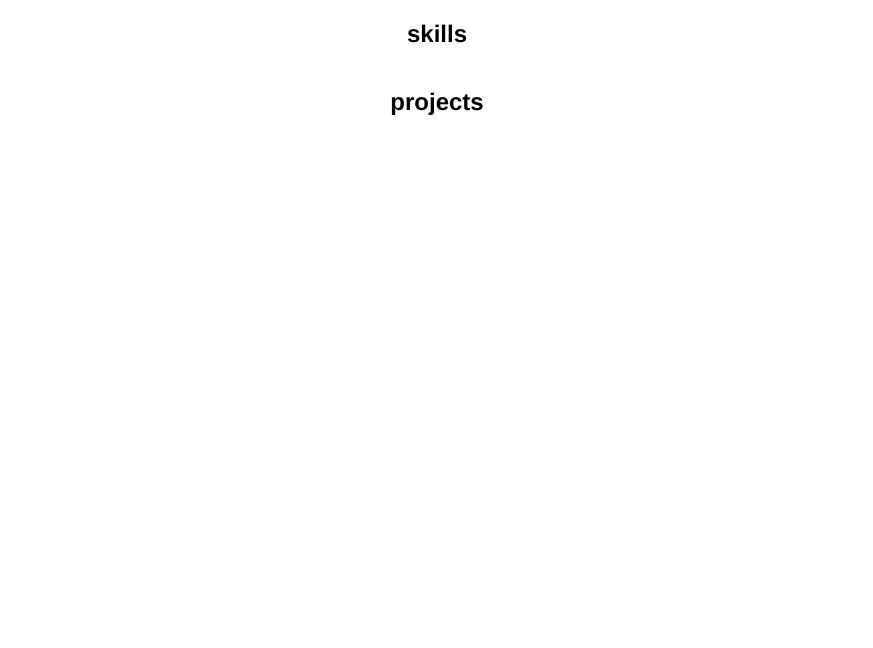
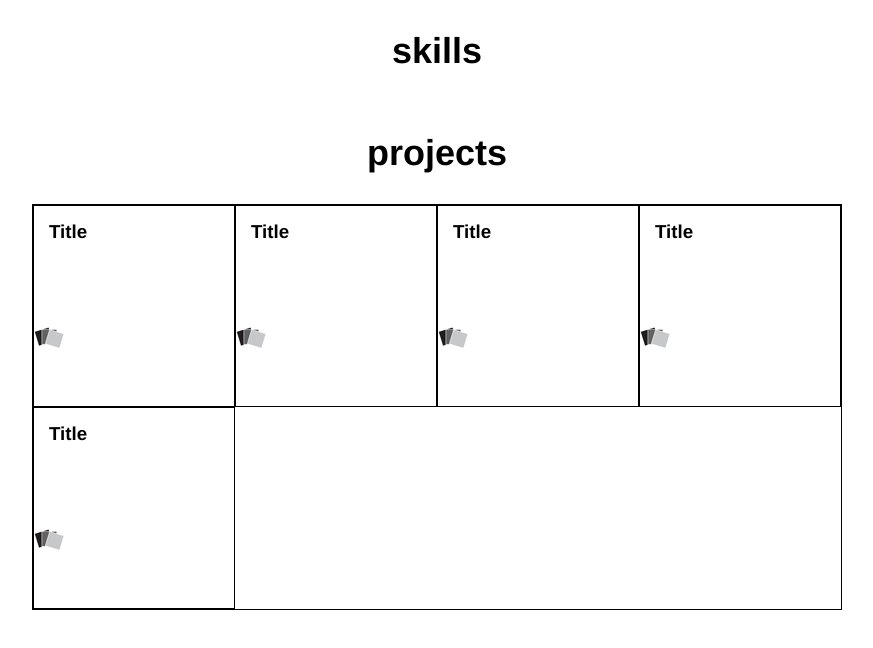
Before and after one commit to jefflombard/jl, a React (Create React App) app: page / in a window 1280 px wide. Shown: the top 648 px of the page, without its empty margins (203-1076 px from the left). Built offline with nearby package versions, Linux system fonts and the light colour scheme.

Commit message:
Project tile add icon

```diff
--- a/src/components/App.css
+++ b/src/components/App.css
@@ -0,0 +1,3 @@
+h2{
+  font-size: 36px;
+}
--- a/src/components/App.js
+++ b/src/components/App.js
@@ -2,6 +2,7 @@ import React, { Component } from 'react';
 import SkillContainer from './Skills/SkillContainer';
 import ProjectContainer from './Projects/ProjectContainer';
 import CardContainer from './Cards/CardContainer';
+import './App.css';
 
 class App extends Component {
   constructor(){
--- a/src/components/Projects/Project.css
+++ b/src/components/Projects/Project.css
@@ -1,3 +1,52 @@
-.cardContainer{
+.projectContainer{
   text-align: center;
 }
+
+.project-flexContainer{
+  border: 1px solid black;
+  display:flex;
+  flex-direction: row;
+  flex-wrap: wrap;
+  justify-content: flex-start;
+  align-content: flex-start;
+  align-items: flex-start;
+  margin: auto;
+  width: 808px;
+}
+
+.project{
+  text-align: left;
+  border: 1px solid black;
+  height: 200px;
+  width: 200px;
+  position: relative;
+}
+
+.project p.tags {
+  position: absolute;
+  bottom: 0;
+  left: 0;
+  color: black;
+}
+
+.project:hover{
+  background-color: black;
+  color: white;
+}
+
+.project:hover img{
+  display: none;
+}
+
+.project h3{
+  margin: 15px;
+}
+.project p{
+  color: white;
+  margin: 15px;
+}
+
+.tags{
+  position: absolute;
+  bottom: 2px;
+}
--- /dev/null
+++ b/src/components/Projects/Project.js
@@ -0,0 +1,19 @@
+import React, { Component } from 'react';
+import './Project.css';
+import logo from './cah.png'
+
+class Project extends Component {
+
+  render() {
+
+    return (
+      <div className="project">
+        <h3>Title</h3>
+        <p>A short description.</p>
+        <span class="tags"><img className="project-logo" src={logo}/><p>Test</p></span>
+      </div>
+    )
+  }
+}
+
+export default Project;
--- a/src/components/Projects/ProjectContainer.js
+++ b/src/components/Projects/ProjectContainer.js
@@ -1,16 +1,24 @@
 import React, { Component } from 'react';
 import './Project.css';
-import ProjectSearch from './ProjectSearch'
+import ProjectSearch from './ProjectSearch';
+import Project from './Project';
 
 class ProjectContainer extends Component {
 
   render() {
 
     return (
-      <div className="cardContainer">
+      <div className="projectContainer">
         <h2>projects</h2>
-        <ProjectSearch />
+        <div className="project-flexContainer">
+                    <Project />
 
+          <Project />
+          <Project />
+          <Project />
+          <Project />
+
+        </div>
       </div>
     )
   }
```
Also changed, not shown: src/components/Projects/cah.png (added).
